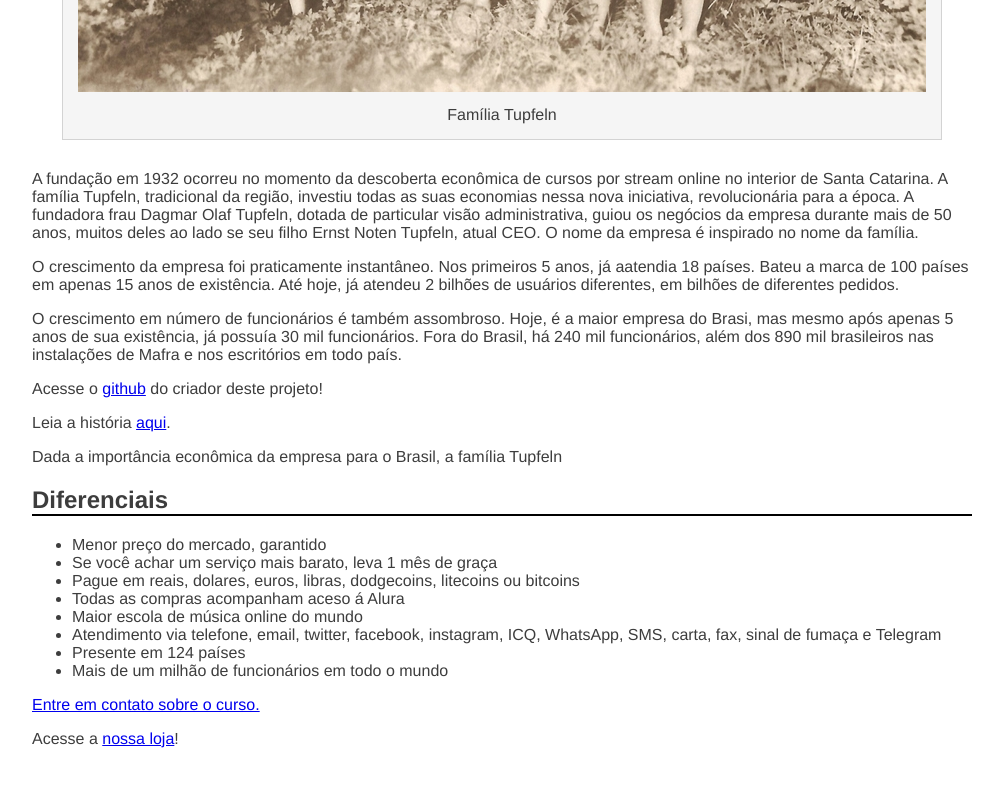
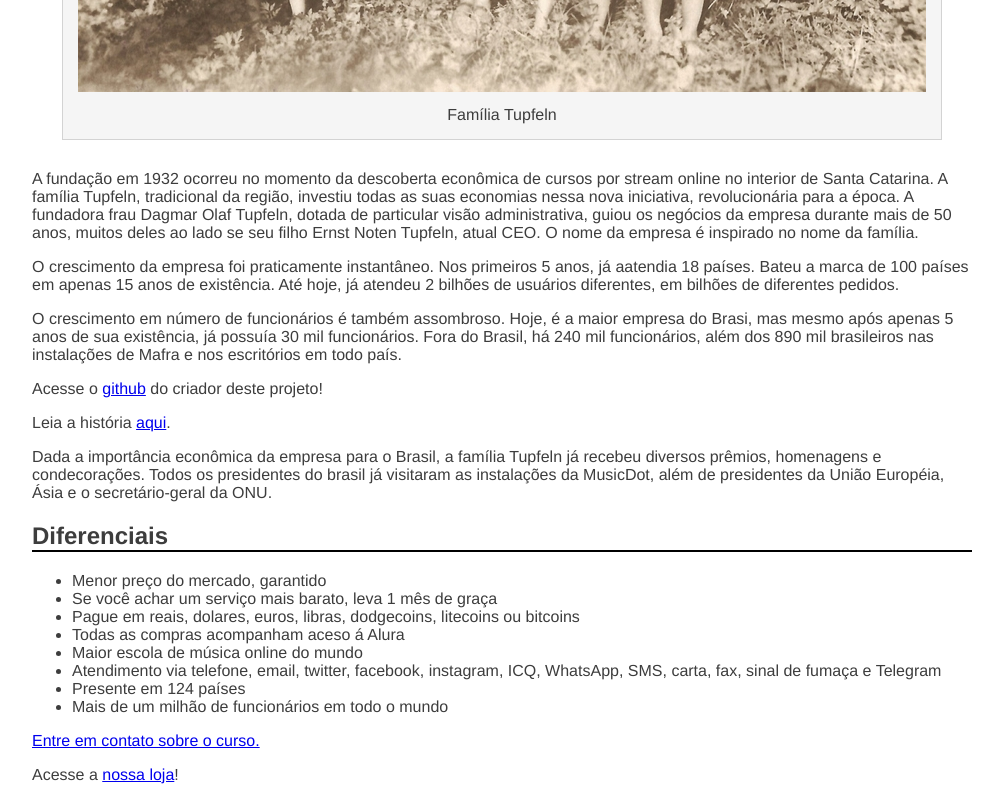
Before and after one commit to aquinoxt/begin, a plain HTML site: page sobre.html in a window 1280 px wide. Shown: the part 1643-2443 px from the top of the page, without its empty margins (138-1137 px from the left). Before the commit the page ends 2407 px from the top, so only its background shows below. Drawn offline with Linux system fonts and the light colour scheme.

Commit message:
modificação no sobre.html

```diff
--- a/sobre.html
+++ b/sobre.html
@@ -58,7 +58,7 @@
         </p>
 
         <p>
-            Dada a importância econômica da empresa para o Brasil, a família Tupfeln
+            Dada a importância econômica da empresa para o Brasil, a família Tupfeln já recebeu diversos prêmios, homenagens e condecorações. Todos os presidentes do brasil já visitaram as instalações da MusicDot, além de presidentes da União Européia, Ásia e o secretário-geral da ONU.
         </p>
 
     <h2 id="dife">Diferenciais</h2>
```
